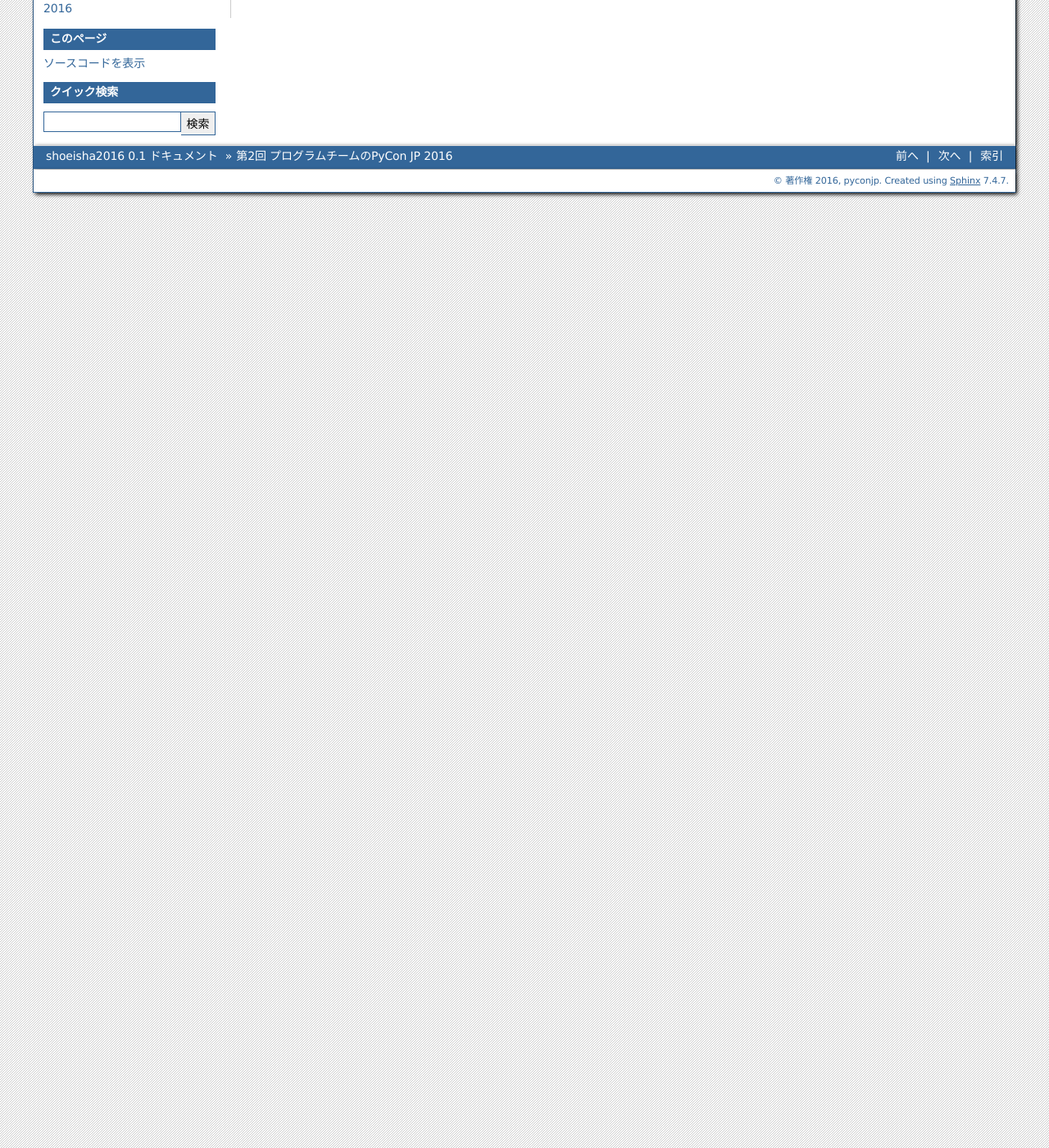
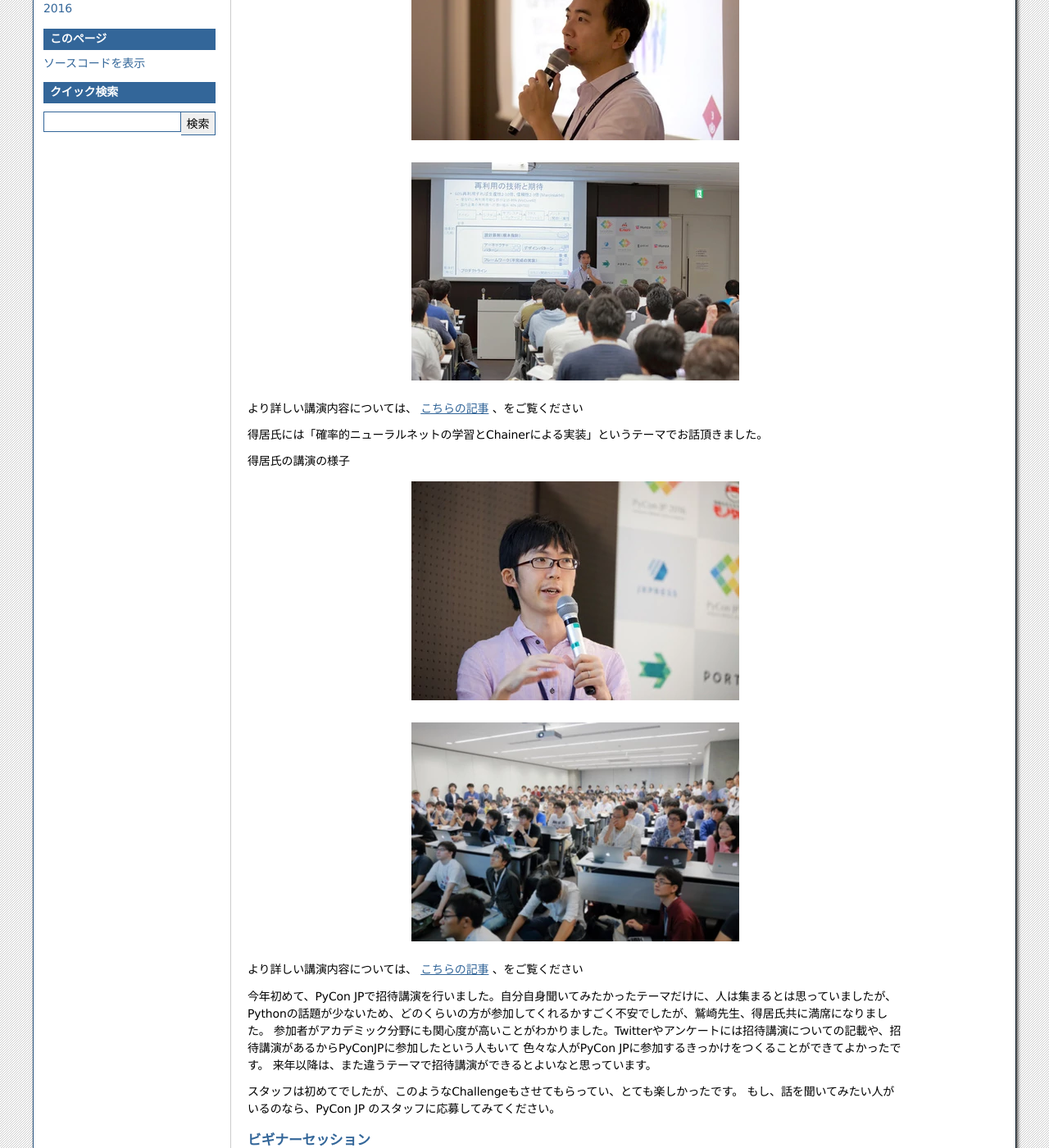
Before and after one commit to pyconjp/shoeisha2016, a Sphinx documentation site: the page built from source/afterreport_02_program.rst, in a window 1280 px wide and 1400 px high, scrolled down 737 px. Shown: the whole window at 82% size. Built offline with Sphinx 7.4.7, drawn with Linux system fonts in a browser that asks for light colours; some of the changed text lies outside the part shown.

Commit message:
create invited_speaker

```diff
--- a/source/afterreport_02_program.rst
+++ b/source/afterreport_02_program.rst
@@ -36,6 +36,39 @@ Youth Coder Workshop
 ----------------------
 .. sectionauthor:: Masuoka Hideto
 
+招待講演を担当した舛岡です。
+招待講演では、早稲田大学の鷲崎弘宜教授、Preferred Networksの得居誠也氏に講演頂きました。
+
+鷲崎先生には「Pythonを含む多くのプログラミング言語を扱う処理フレームワークとパターン」というテーマでお話頂きました。
+
+鷲崎先生の講演の様子
+
+.. figure:: /_static/afterreport_02_program/invited_speaker_washizaki1.jpg
+.. figure:: /_static/afterreport_02_program/invited_speaker_washizaki2.jpg
+
+より詳しい講演内容については、 `こちらの記事 <http://gihyo.jp/news/report/01/pyconjp2016/0001>`_ 、をご覧ください
+
+得居氏には「確率的ニューラルネットの学習とChainerによる実装」というテーマでお話頂きました。
+
+得居氏の講演の様子
+
+.. figure:: /_static/afterreport_02_program/invited_speaker_tokui1.jpg
+.. figure:: /_static/afterreport_02_program/invited_speaker_tokui2.jpg
+
+
+より詳しい講演内容については、 `こちらの記事 <http://gihyo.jp/news/report/01/pyconjp2016/0001?page=3>`_ 、をご覧ください
+
+
+今年初めて、PyCon JPで招待講演を行いました。自分自身聞いてみたかったテーマだけに、人は集まるとは思っていましたが、
+Pythonの話題が少ないため、どのくらいの方が参加してくれるかすごく不安でしたが、鷲崎先生、得居氏共に満席になりました。
+参加者がアカデミック分野にも関心度が高いことがわかりました。Twitterやアンケートには招待講演についての記載や、招待講演があるからPyConJPに参加したという人もいて
+色々な人がPyCon JPに参加するきっかけをつくることができてよかったです。
+来年以降は、また違うテーマで招待講演ができるとよいなと思っています。
+
+スタッフは初めてでしたが、このようなChallengeもさせてもらってい、とても楽しかったです。
+もし、話を聞いてみたい人がいるのなら、PyCon JP のスタッフに応募してみてください。
+
+
 ビギナーセッション
 ----------------------------------
 .. sectionauthor:: Takayuki SHIMIZUKAWA
```
Also changed, not shown: source/_static/afterreport_02_program/invited_speaker_tokui1.jpg (added), source/_static/afterreport_02_program/invited_speaker_tokui2.jpg (added), source/_static/afterreport_02_program/invited_speaker_washizaki1.jpg (added), source/_static/afterreport_02_program/invited_speaker_washizaki2.jpg (added).
